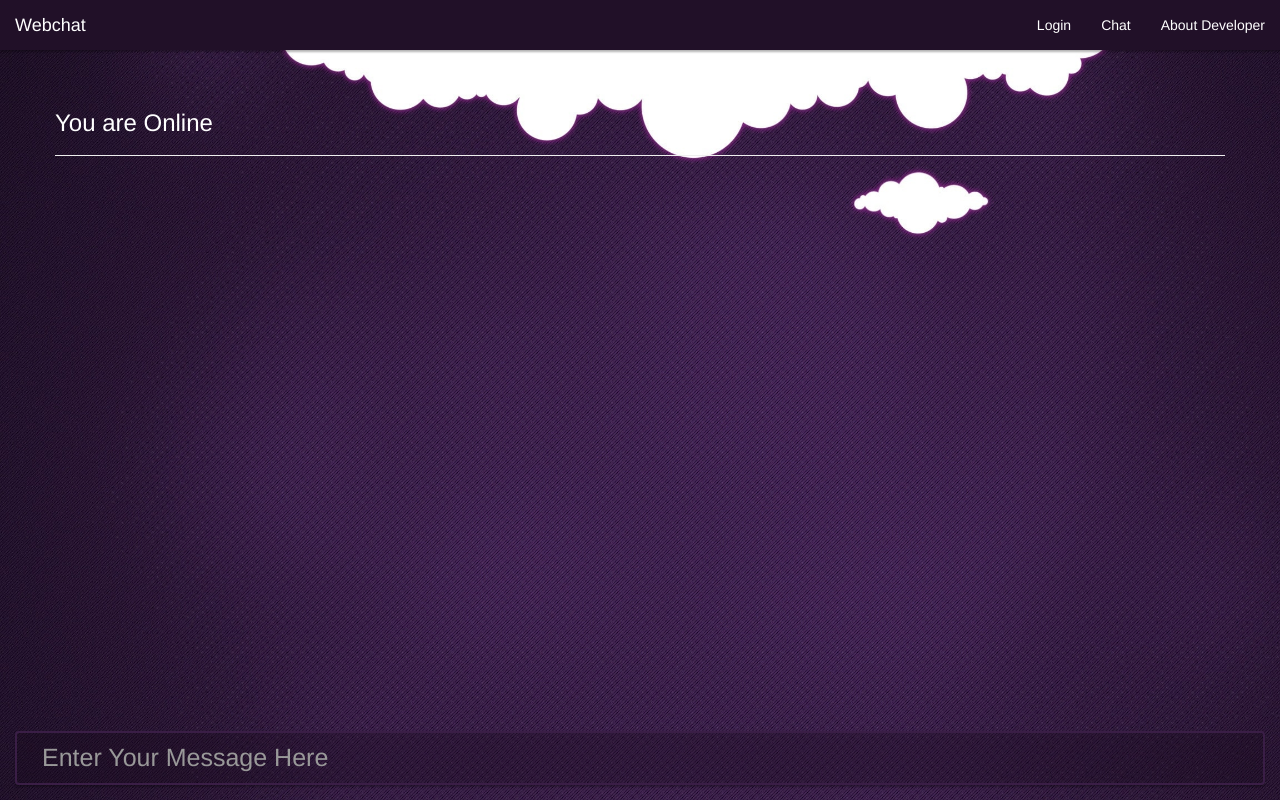
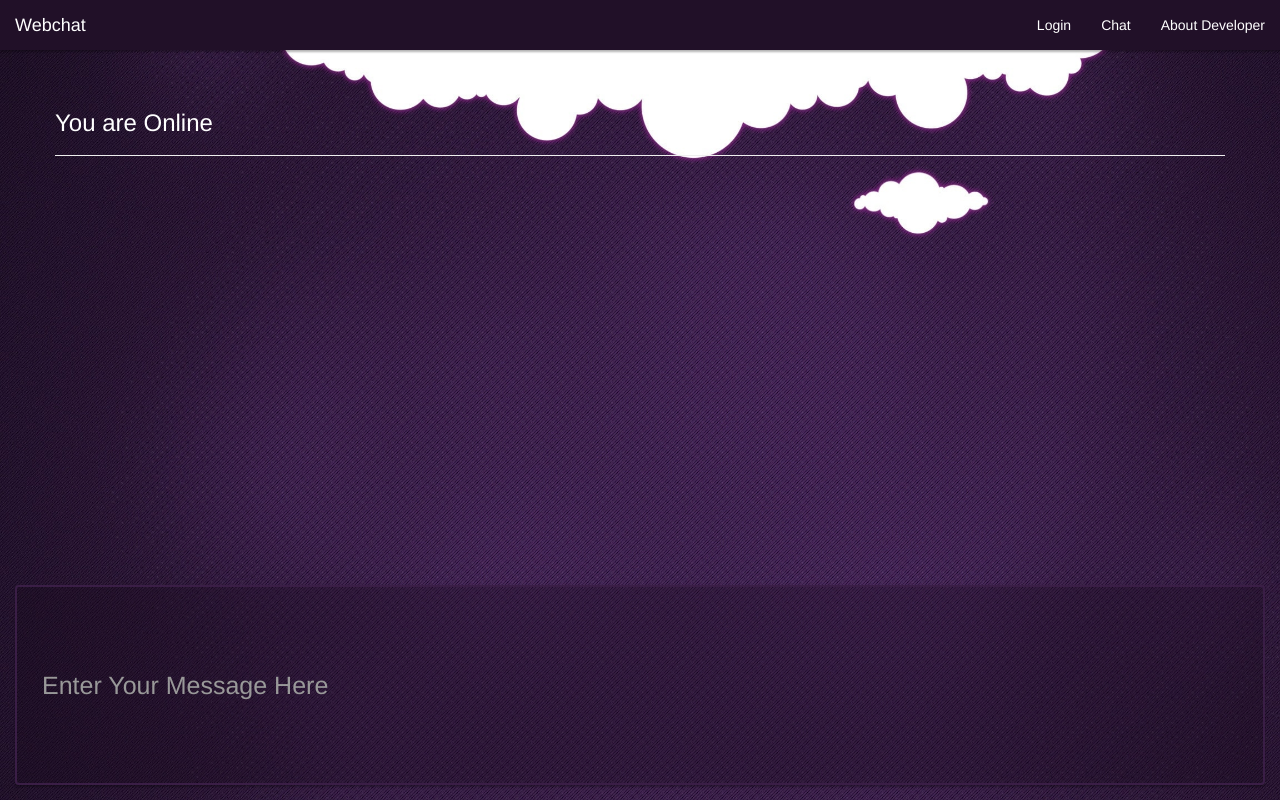
Before and after one commit to kanitsharma/webchat.io, a website: page public/index.html in a window 1280 px wide. Both pictures are taken after typing "Sample", "name@example.com" into the empty fields and a click on the input "Login". Drawn offline with nearby package versions, Linux system fonts and the light colour scheme; some packages are replaced by stand-ins of ours; no server answers.

Commit message:
Update style.css

```diff
--- a/public/css/style.css
+++ b/public/css/style.css
@@ -21,6 +21,7 @@ html {
     font-size: 25px;
     margin: 0px;
     box-shadow:0 2px 2px rgba(0, 0, 0, 0.3) !important;
+    height : 200px !important;
 }
 .navbar {
     background: #211028 !important;
```
